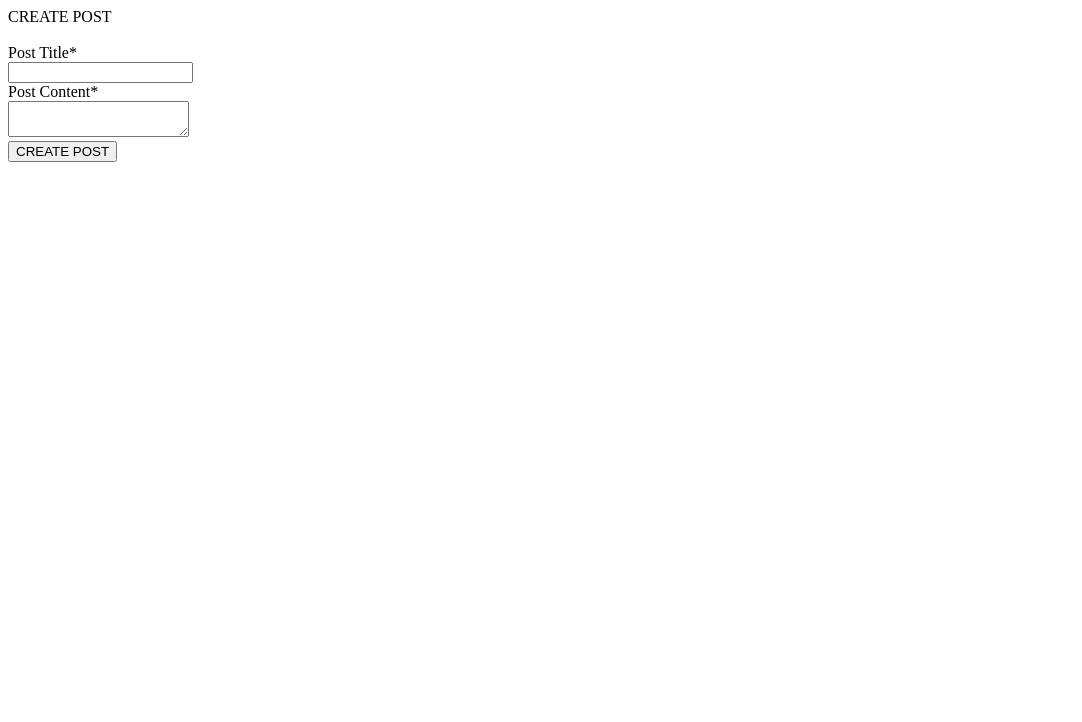
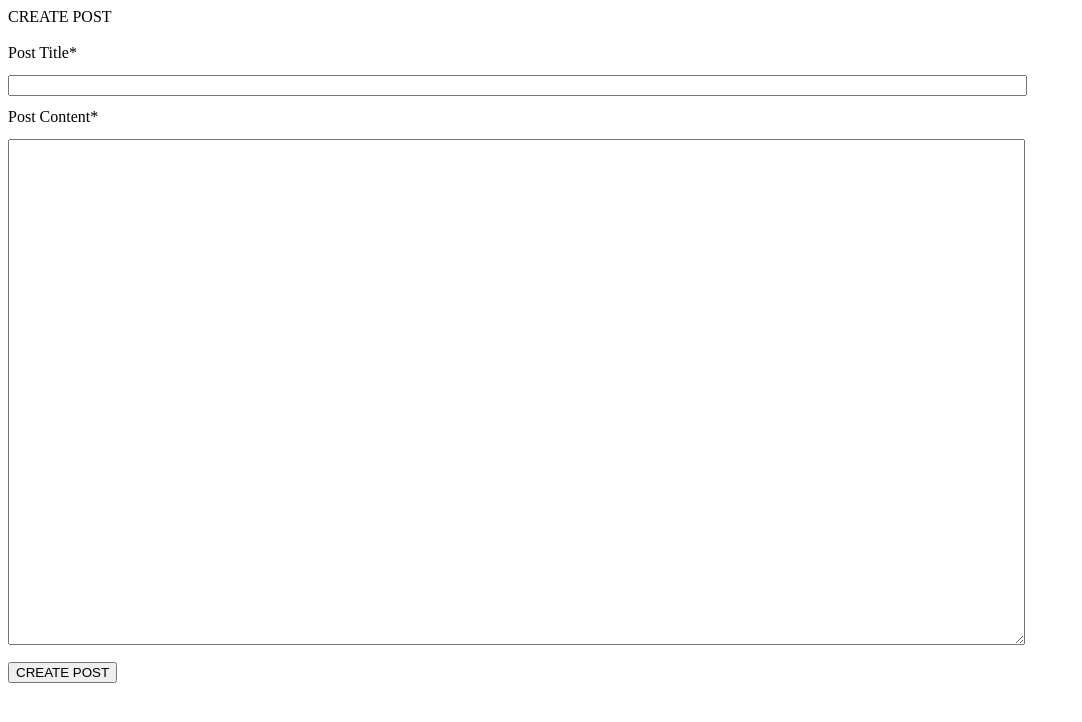
Before and after one commit to munizgabr/Posts, a plain HTML site: page post/post.html in a window 1280 px wide. Shown: the whole page, without its empty margins (0-1082 px from the left). Drawn offline with Linux system fonts and the light colour scheme.

Commit message:
Adding css to page

```diff
--- /dev/null
+++ b/post/post.css
@@ -0,0 +1,12 @@
+.post_title{
+    width: 80%;
+    margin-top: 1%;
+    margin-bottom: 1%;
+}
+
+.post_body{
+    width: 80%;
+    height: 500px;
+    margin-top: 1%;
+    margin-bottom: 1%;
+}
--- a/post/post.html
+++ b/post/post.html
@@ -5,6 +5,7 @@
     <meta http-equiv="X-UA-Compatible" content="IE=edge">
     <meta name="viewport" content="width=device-width, initial-scale=1.0">
     <title>POST</title>
+    <link rel="stylesheet" href="post.css">
 </head>
 <body>
     <script src="elements.js"></script>
```
